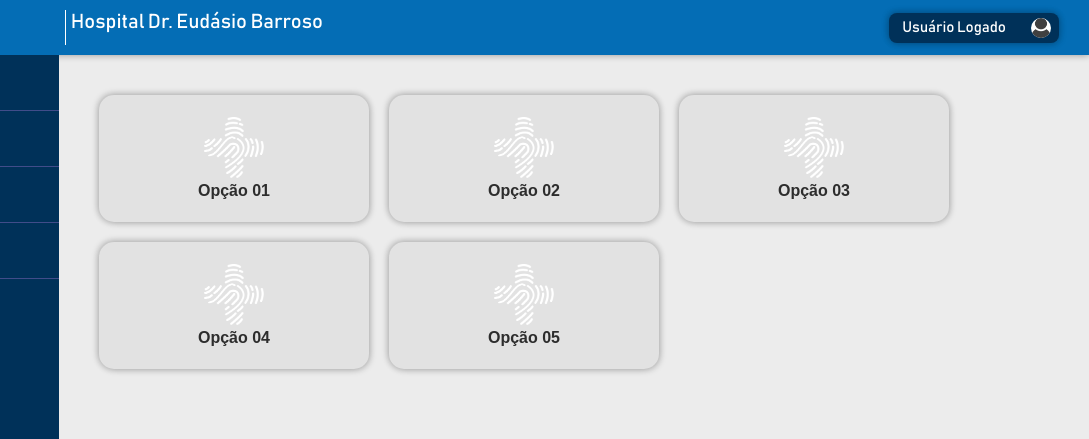
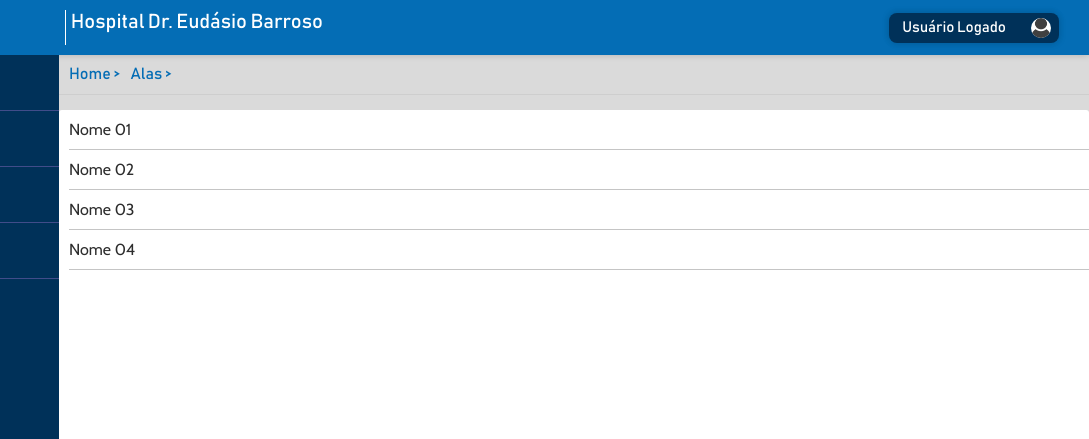
Before and after one commit to emilianots/01_projeto_sistema_gradus_web, a plain HTML site: page index.html in a window 1280 px wide. Shown: the top 439 px of the page, 191-1280 px from the left. Drawn offline with nearby package versions, Linux system fonts and the light colour scheme; a web font is replaced by a local one.

Commit message:
primeiras tentativas de adição de novos elementos na interface - listas de nomes

```diff
--- a/index.html
+++ b/index.html
@@ -1,11 +1,13 @@
 <!DOCTYPE html>
 <html lang="en">
+
 <head>
     <meta charset="UTF-8">
-        <title>Gradus - web view</title>
+    <title>Gradus&trade; - web view</title>
     <link rel="stylesheet" href="style.css">
     <link rel="shortcut icon" href="./00_sources/01_img/01_visual/icon-gradus.png" type="image/x-icon">
 </head>
+
 <body>
     <div id="sis" class="sistem">
 
@@ -52,11 +54,24 @@
 
             </aside>
 
-                <!-- paleta de opções - direita -->
+            <!-- paleta principal - direita -->
             <section class="main-panel">
 
-                    <div class="main-panel-op card-shadow">
-                        <img src="./00_sources/01_img/01_visual/icon-gradus-branco.png" >
+                <!-- trilha de migalhas -->
+                <header id="breadscrumb" class="breadscrumb">
+                    <div class="step">
+                        <span>Home &gt;</span>
+                    </div>
+                    <div class="step">
+                        <span>Alas &gt;</span>
+                    </div>
+                </header>
+
+                <!-- painel das opções -->
+                <div id="op-panel" class="op-panel">
+                    <!-- painel de opções -->
+                    <!-- <div class="main-panel-op card-shadow">
+                        <img src="./00_sources/01_img/01_visual/icon-gradus-branco.png">
                         <h4 class="op-name"> Opção 01</h4>
                     </div>
                     <div class="main-panel-op card-shadow">
@@ -75,6 +90,20 @@
                     <div class="main-panel-op card-shadow">
                         <img src="./00_sources/01_img/01_visual/icon-gradus-branco.png">
                         <h4 class="op-name"> Opção 05</h4>
+                    </div> -->
+
+                    <!-- lista gereal? -->
+                    <div id="list" class="list">
+                        <div class="list-element">
+                            Nome 01
+                        </div><div class="list-element">
+                            Nome 02
+                        </div><div class="list-element">
+                            Nome 03
+                        </div><div class="list-element">
+                            Nome 04
+                        </div>
+                    </div>
                 </div>
 
             </section>
@@ -82,7 +111,8 @@
 
     </div>
 
-        <script src="./script.js" ></script>
+    <script src="./script.js"></script>
     <script src="../02_libs/02_jQuery/jquery-3.3.1.min.js"></script>
 </body>
+
 </html>
--- a/style.css
+++ b/style.css
@@ -10,23 +10,40 @@
 
 @font-face {
     font-family: cabinRegular; /* para textos */
-    src: url("./00_sources/Cabin-Regular.ttf");
+    src: url("./00_sources/03_fonts/Cabin-Regular.ttf");
     font-weight: normal;
     font-style: normal;
 }
 
 /*
-------geral body
+configurações de scroll
+*/
+::-webkit-scrollbar{
+    width: 10px;
+}
+::-webkit-scrollbar-track{
+    background-color: rgb(197, 197, 197);
+}
+::-webkit-scrollbar-thumb{
+    background-color: #9e9e9e;
+}
+::-webkit-scrollbar-thumb:hover{
+    background-color: #7c7c7c;
+}
+
+/*
+---- geral body
 */
 *{
     margin: 0px;
     padding: 0px;
+    text-rendering: optimizeLegibility;
 }
 body{
     font-family: bahn, sans-serif;
     color: #2d2d2d;
     margin: 0px;
-    background-color: rgb(236, 236, 236);
+    background-color: rgb(218, 218, 218);
 }
 .sistem{
     width: 100%;
@@ -34,7 +51,7 @@ body{
     overflow: hidden;
 }
 .card-shadow{
-    box-shadow: 1px 1px 7px rgba(0, 0, 0, 0.2), -1px -1px 7px rgba(0, 0, 0, 0.2);
+    box-shadow: 1px 1px 7px rgba(0, 0, 0, 0.1), -1px -1px 7px rgba(0, 0, 0, 0.1);
 }
 
 
@@ -50,6 +67,7 @@ body{
     width: 100%;
     background-color: #046db5;
     box-sizing: border-box;
+    user-select: none;
 }
 .sis-upper-panel{
     display: flex;
@@ -100,7 +118,15 @@ body{
 }
 
 /*
-======menu lateral=======
+===== corpo da aplicação ====
+*/
+.app-body{
+    width: 100%; /*para possivel adição de botão de menu - estilizar essa classe*/
+    box-sizing: border-box;
+}
+
+/*
+==== menu lateral ====
 */
 .lateral-menu{
     display: block;
@@ -111,6 +137,7 @@ body{
     background-color: #003159;
     box-sizing: border-box;
     overflow: hidden;
+    user-select: none;
 }
 .lateral-op{
     width: 100%;
@@ -143,28 +170,59 @@ body{
 }
 
 /*
-==== painel de opções
+==== painel principal ====
 */
-.app-body{
-    width: 100%; /*para possivel adição de botão de menu - estilizar essa classe*/
-    box-sizing: border-box;
-}
 .main-panel{
     float: left;
     width: calc(100% - 250px);
-    height: 100%; display: flex;
+    height: 84vh;
+    display: flex;
     flex-direction: row;
     flex-wrap: wrap;
     justify-content: flex-start;
     align-content: flex-start;
-    padding: 30px 10px 10px 30px;
     box-sizing: border-box;
 }
+
+/*
+
+==== trilha de migalhas
+*/
+.breadscrumb{
+    display: flex;
+    float: left;
+    flex-direction: row;
+    width: 100%;
+    padding: 10px;
+    border-bottom: 1px solid rgb(206, 206, 206);
+}
+.breadscrumb .step{
+    color: #046db5;
+    margin-right: 10px;
+    user-select: none;
+}
+.breadscrumb .step:hover{
+    color: #189af1;
+    cursor: pointer;
+    text-decoration: underline;
+}
+
+/*
+==== painel de opções
+*/
+.op-panel{
+    width: 100%;
+    height: 100%;
+    margin-top: 15px;
+    overflow-y: scroll;
+    font-family: cabinRegular, sans-serif;
+}
+
 .main-panel-op{
-    width: 270px;
     display: inline-block;
+    width: 195px;
     text-align: center;
-    background-color: #e2e2e2;
+    background-color: #f0f0f0;
     border-radius: 15px;
     box-sizing: border-box;
     margin: 10px;
@@ -172,13 +230,31 @@ body{
     cursor: pointer;
     user-select: none;
     border: 2px solid transparent;
-    font-family: cabinRegular, sans-serif;
 }
 .main-panel-op:hover{
-    border-color: #39a9e2;
-    box-shadow: 1px 1px 7px rgba(57, 169, 226, 0.31), -1px -1px 7px rgba(57, 169, 226, 0.2);
-    background-color: #d1d1d1;
+    border-color: #84cef3;
+    box-shadow: 1px 1px 7px rgba(57, 169, 226, 0.5), -1px -1px 7px rgba(57, 169, 226, 0.5);
+
 }
 .main-panel-op img{
-    width: 60px;
+    width: 40px;
 }
+
+/*
+==== lista de elementos===
+*/
+.list{
+    widows: 100%;
+    background-color: white;
+    border-radius: 3px;
+    height: 100%;
+    padding-left: 10px;
+}
+.list .list-element{
+    border-bottom: 1px solid rgb(197, 197, 197);
+    padding: 10px 0px;
+    cursor: pointer;
+}
+.list .list-element:hover{
+    background-color: rgb(197, 197, 197);
+}
```
Lines whose indentation alone changed are shown as unchanged.
